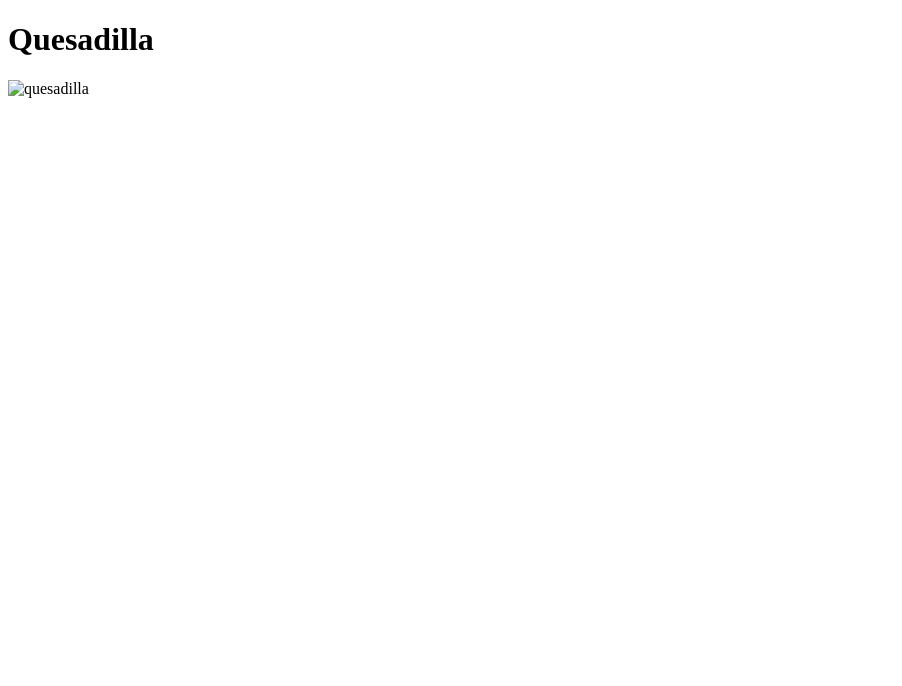
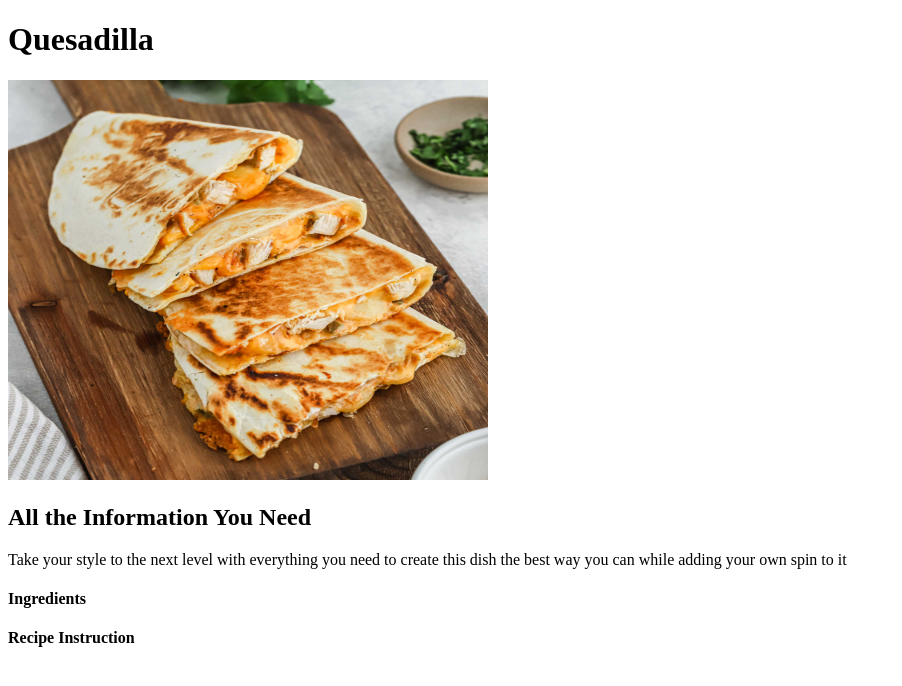
Before and after one commit to DimiO1/odin_recipes, a plain HTML site: page recipes/quesadilla.html in a window 1280 px wide. Shown: the whole page, without its empty margins (0-902 px from the left). Drawn offline with Linux system fonts and the light colour scheme.

Commit message:
Created the basic sections for the recipe pages

```diff
--- a/recipes/quesadilla.html
+++ b/recipes/quesadilla.html
@@ -7,6 +7,15 @@
 
     <body>
         <h1>Quesadilla</h1>
-        <img src="./images/quesadilla.jpg" alt="quesadilla">
+        <img src="../images/quesadilla.jpg" alt="quesadilla" width="480" height="400">
+        <h2>All the Information You Need</h2>
+        <p>Take your style to the next level with everything you need to create this dish the best way you can while adding your own spin to it</p>
+        <section>
+            <h4>Ingredients</h4>
+        </section>
+
+        <section>
+            <h4>Recipe Instruction</h4>
+        </section>
     </body>
 </html>
```
Also changed, not shown: recipes/sub-rib.html (+10 -1 lines).
